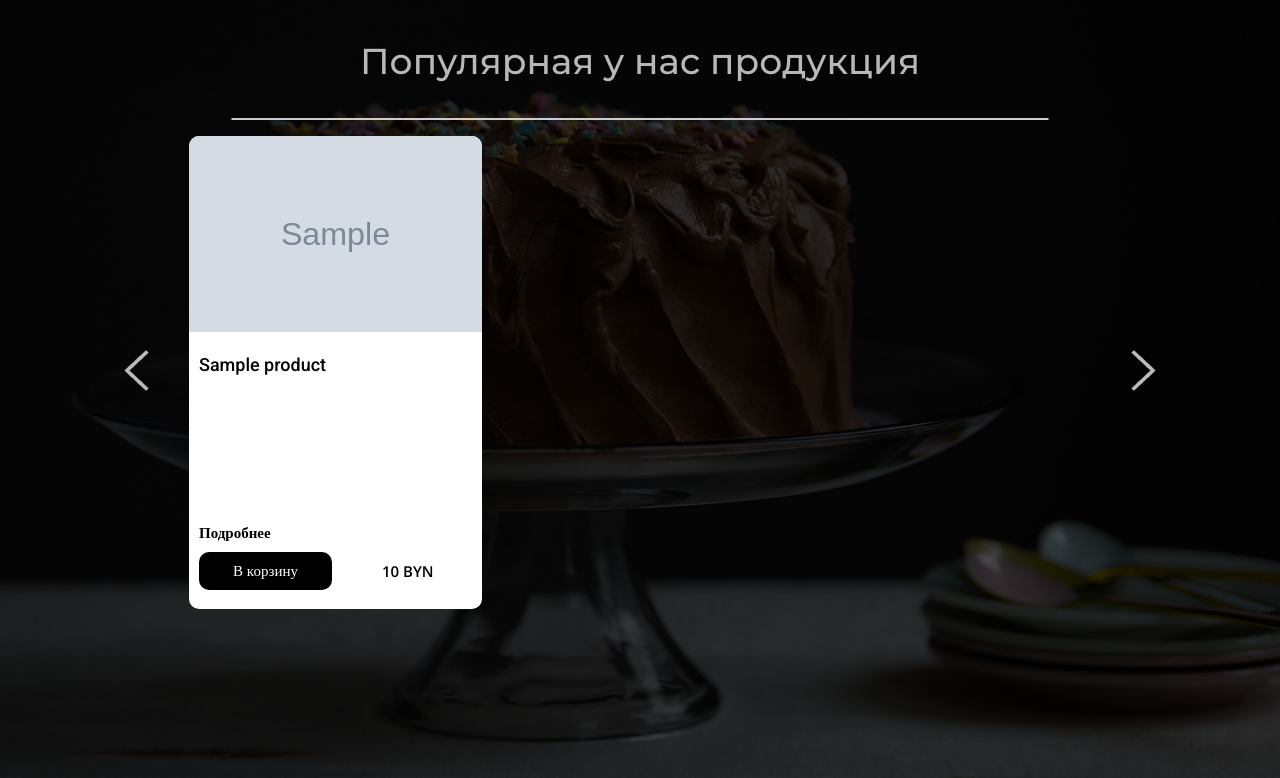
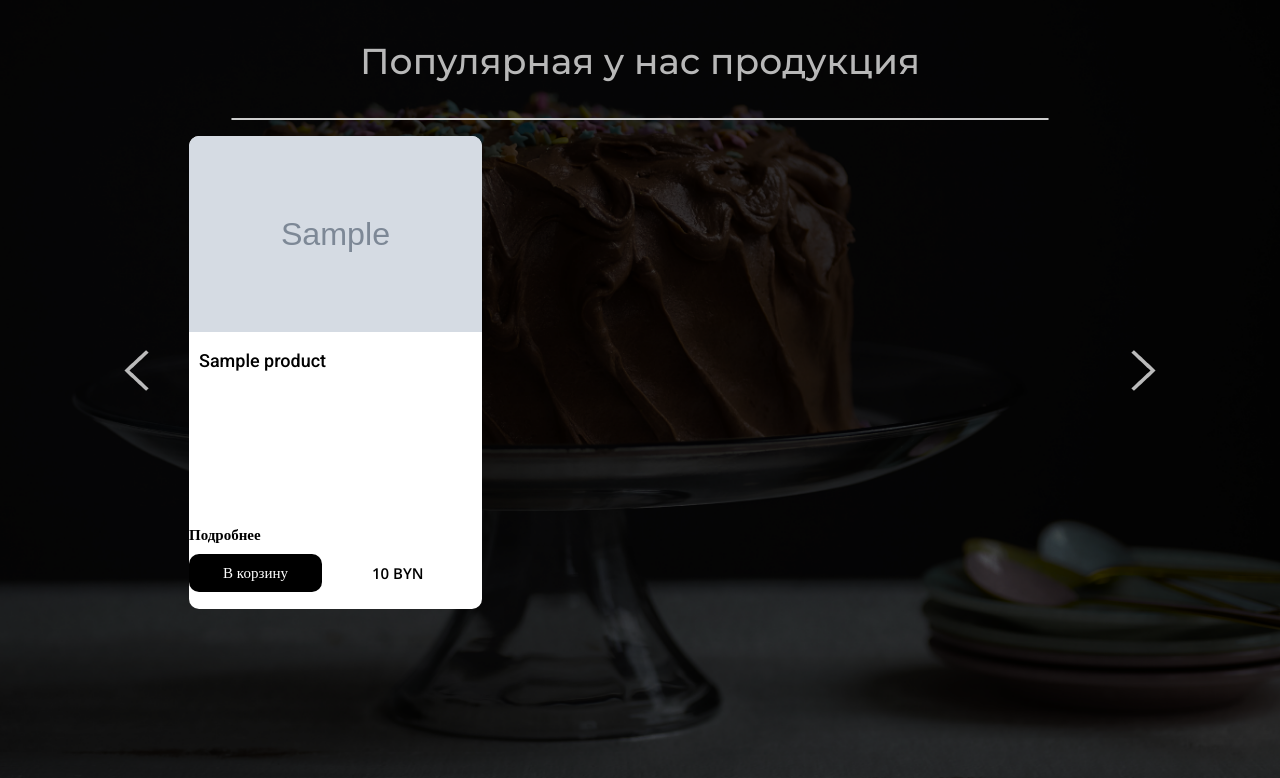
Before and after one commit to tixan6/Web-Caketoria, a PHP site: page / in a window 1280 px wide. Shown: the part 1300-2078 px from the top of the page. Run offline with PHP 8.4, Linux system fonts and the light colour scheme; tables that the repository leaves empty or names only in its code hold one stand-in row (values such as "Sample post"); grey boxes marked "Sample" are stand-in pictures; data that the repository does not hold is empty.

Commit message:
mod css slider

```diff
--- a/css/main.css
+++ b/css/main.css
@@ -54,7 +54,13 @@ li a {
     font-family: 'Lato';
     font-weight: 300;
     font-size: 18px;
+    transition: 1s linear;
 }
+
+li a:hover {
+    color: #fff; /* Цвет текста */
+   }
+
 
 li {
     margin: 34px 25px 0 25px;
@@ -255,6 +261,8 @@ hr
 .ItemsSleder p
 {
     margin: 0;
+    overflow: hidden;
+    max-height: 100px;
     padding: 0;
     font-family: 'Roboto';
     font-style: normal;
@@ -265,12 +273,12 @@ hr
 }
 .butomTtemsHere
 {
-    height: 100px;
-    position: absolute;
-    bottom: 0;
+    height: 90px;
 }
 .CenterItemHere {
     padding-left: 10px;
+    flex: 1;
+    word-break: break-word;
 }
 .btnCartAndPrice
 {
@@ -322,6 +330,8 @@ hr
     height: 473px;
     background: #FFFFFF;
     border-radius: 10px;
+    display: flex;
+    flex-direction: column;
 }
 .ItemsSleder:hover
 {
--- a/index.php
+++ b/index.php
@@ -127,6 +127,7 @@
                                         <div class="CenterItemHere">
                                             <h1><?php echo $TheBestProduct['title']?></h1>
                                             <p><?php echo $TheBestProduct['textMin']?></p>
+                                        </div>
 
                                         <div class="butomTtemsHere">
                                             <a href="#" class="More">Подробнее</a>
@@ -136,7 +137,6 @@
                                                     </div>
                                                     <div style="width:50px ;"></div>
                                                     <p><?php echo $TheBestProduct['price']?> BYN</p>
-                                                    </div>
                                                 </div>
                                         </div>
                                     </div>
```
Lines whose indentation alone changed are shown as unchanged.
